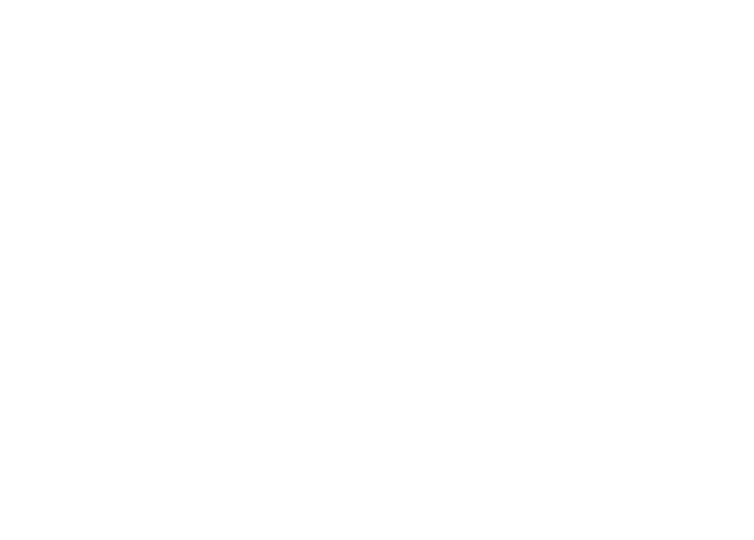
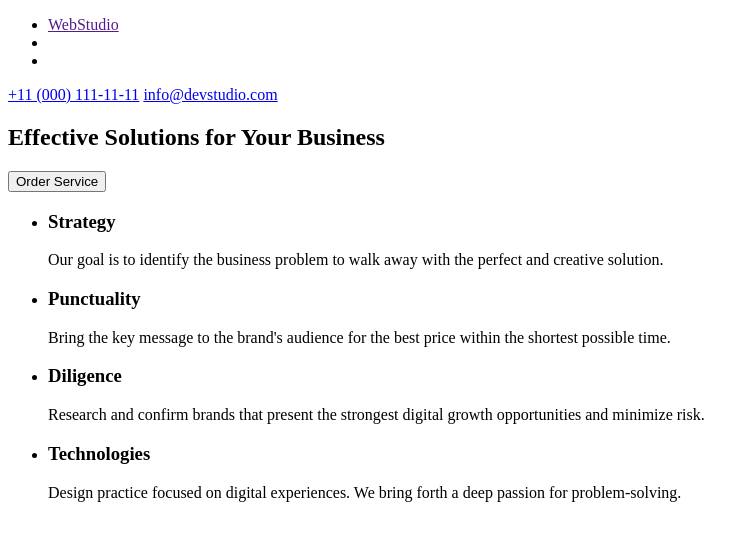
Before and after one commit to Sofiia-Novychenko/goit-markup-hw-022, a plain HTML site: page index.html in a window 1280 px wide. Shown: the whole page, without its empty margins (0-754 px from the left). Drawn offline with Linux system fonts and the light colour scheme.

Commit message:
write header (not finished), write main (not finished). Ignore images

```diff
--- a/index.html
+++ b/index.html
@@ -6,9 +6,61 @@
     <title>Document</title>
   </head>
   <body>
-    <header></header>
+    <header>
+      <nav>
+        <ul>
+          <li>
+            <a href="">WebStudio</a>
+          </li>
+          <li></li>
+          <li></li>
+        </ul>
+      </nav>
+      <a href="tel:+110001111111">+11 (000) 111-11-11</a>
+      <a href="mailto:info@devstudio.com">info@devstudio.com</a>
+    </header>
 
-    <main></main>
+    <main>
+      <section>
+        <h1>Effective Solutions for Your Business</h1>
+        <button type="button">Order Service</button>
+      </section>
+
+      <section>
+        <ul>
+          <li>
+            <h3>Strategy</h3>
+            <p>
+              Our goal is to identify the business problem to walk away with the
+              perfect and creative solution.
+            </p>
+          </li>
+
+          <li>
+            <h3>Punctuality</h3>
+            <p>
+              Bring the key message to the brand's audience for the best price
+              within the shortest possible time.
+            </p>
+          </li>
+
+          <li>
+            <h3>Diligence</h3>
+            <p>
+              Research and confirm brands that present the strongest digital
+              growth opportunities and minimize risk.
+            </p>
+          </li>
+          <li>
+            <h3>Technologies</h3>
+            <p>
+              Design practice focused on digital experiences. We bring forth a
+              deep passion for problem-solving.
+            </p>
+          </li>
+        </ul>
+      </section>
+    </main>
 
     <footer></footer>
   </body>
```
Also changed, not shown: 1 other file.
